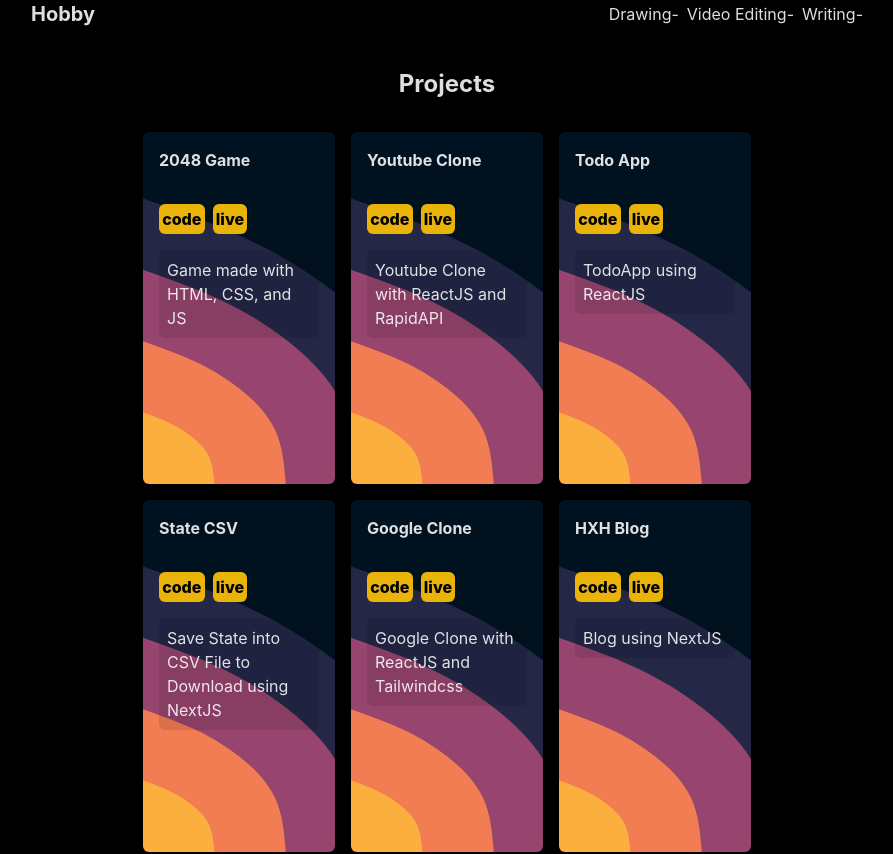
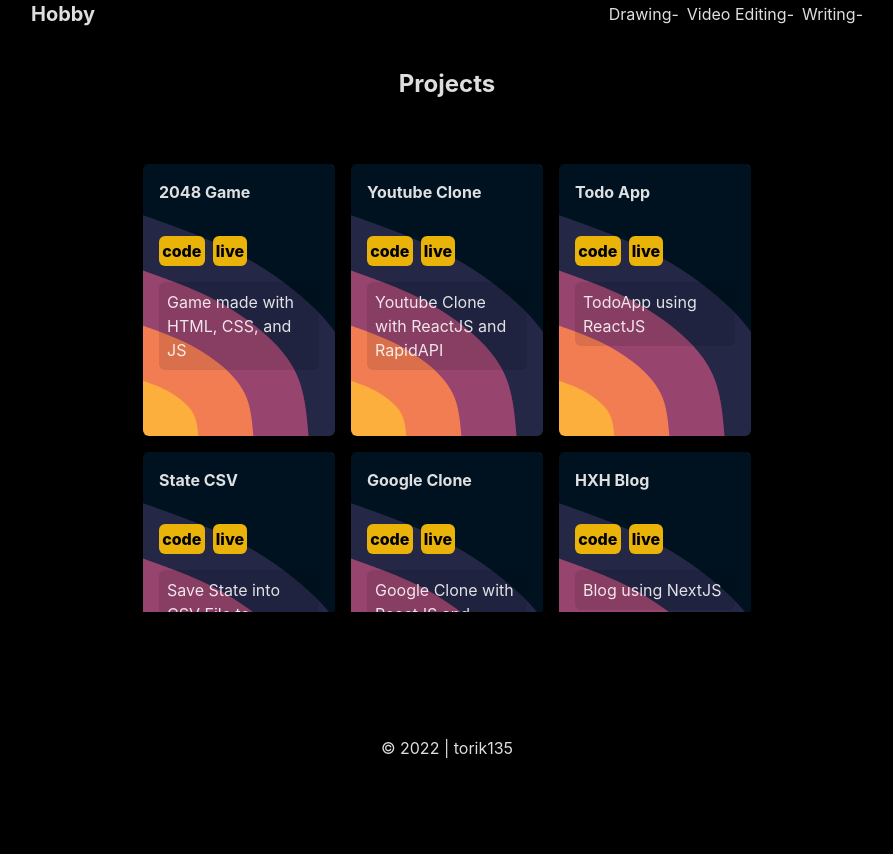
Before and after one commit to torik135/web-portofolio-react, a React (Vite) app: page / in a window 1280 px wide. Shown: the part 1200-2054 px from the top of the page, without its empty margins (193-1086 px from the left). After the commit the page ends 1992 px from the top, so only its background shows below. Built offline with nearby package versions, Linux system fonts and the light colour scheme.

Commit message:
add: scroll overflow

```diff
--- a/src/components/Projects/Projects.tsx
+++ b/src/components/Projects/Projects.tsx
@@ -13,7 +13,7 @@ const aStyle: string =
 const Projects: React.FC<IProjectList> = (props) => {
   const { name, code, live, desc } = props;
   return (
-    <div className='flex flex-col rounded-md p-[1rem] h-[22rem] w-[12rem] bg-blob-scene bg-cover bg-no-repeat hover:scale-110 hover:shadow-xl gap-[1rem] transition-all'>
+    <div className='flex flex-col rounded-md p-[1rem] h-[17rem] w-[12rem] bg-blob-scene bg-cover bg-no-repeat hover:scale-110 hover:shadow-xl gap-[1rem] transition-all'>
       <div>
         <h3 className='mb-[2rem] font-bold capitalize'>{name}</h3>
         <div className='flex gap-[.5rem]'>
--- a/src/pages/ProjectsSkills/ProjectsSkills.tsx
+++ b/src/pages/ProjectsSkills/ProjectsSkills.tsx
@@ -49,7 +49,7 @@ const ProjectsSkills: React.FC = () => {
         </div>
         <div>
           <h2 className='mb-[2rem] text-center text-2xl font-bold'>Projects</h2>
-          <div className='grid tablet:grid-cols-3 sm:grid-cols-1 gap-[1rem]'>
+          <div className='grid tablet:grid-cols-3 sm:grid-cols-1 gap-[1rem] h-[30rem] overflow-x-scroll p-[2rem]'>
             {ProjectLists.map((i) => (
               <Projects
                 name={i.name}
```
